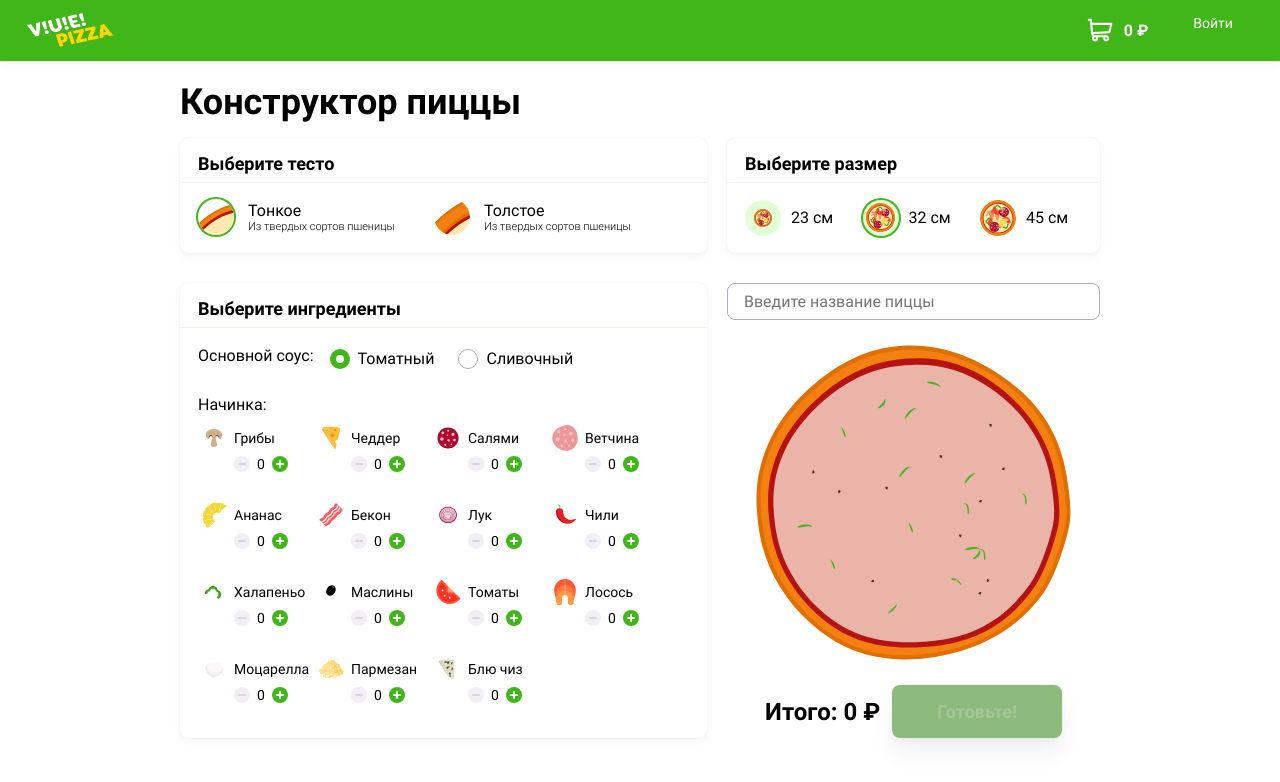
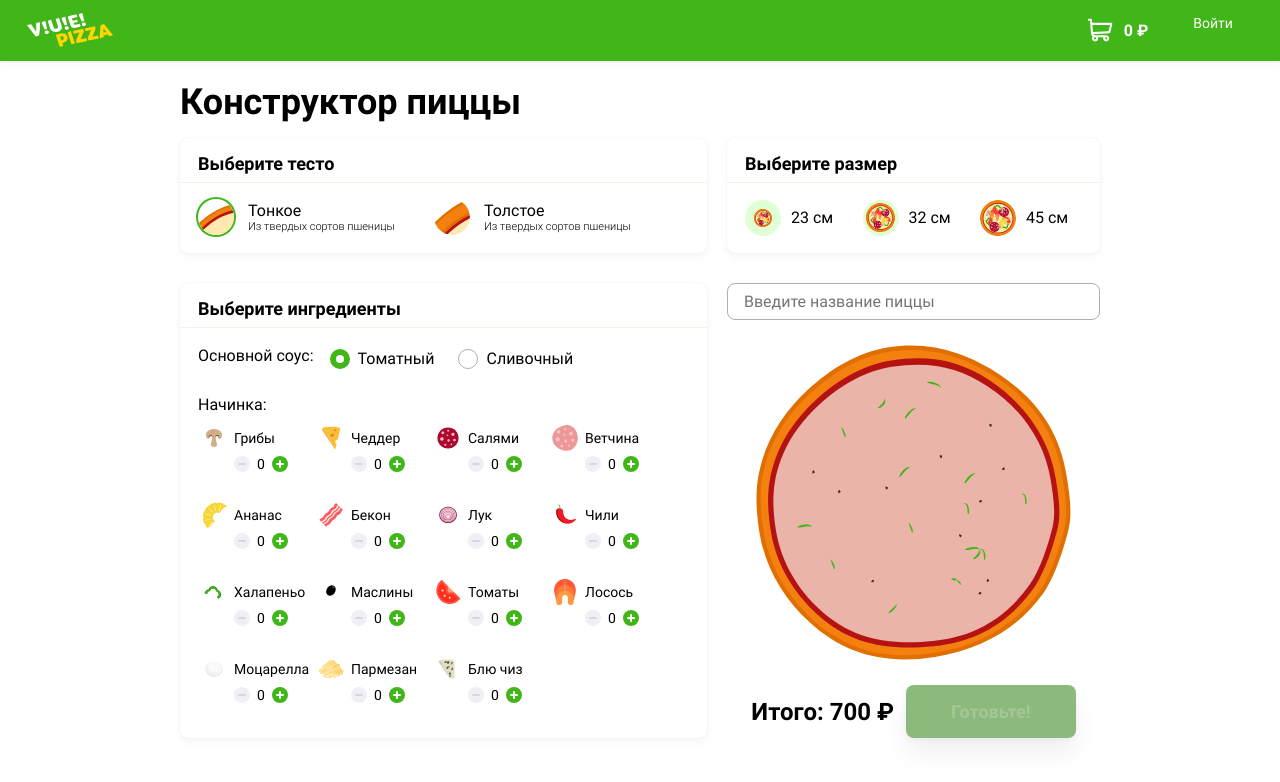
Before and after one commit to kandrukKV/1168091-pizza-1, a Vue app in the folder src/frontend/: page / in a window 1280 px wide. Shown: the top 782 px of the page. Built offline with nearby package versions, Linux system fonts and the light colour scheme; a web font is replaced by a local one.

Commit message:
расчет стоимости + валидация

```diff
--- a/src/frontend/src/modules/builder/BuilderDoughSelector.vue
+++ b/src/frontend/src/modules/builder/BuilderDoughSelector.vue
@@ -12,9 +12,9 @@
           <input
             type="radio"
             name="dought"
-            :value="DOUGH_TYPE[type.name]"
+            :value="type.name"
             class="visually-hidden"
-            :checked="DOUGH_TYPE[type.name] === currentDoughType"
+            :checked="DOUGH_TYPE[type.name] === DOUGH_TYPE[currentDoughType]"
             @change="changeTypeHandler"
           />
           <b>{{ type.name }}</b>
--- a/src/frontend/src/modules/builder/BuilderPizzaView.vue
+++ b/src/frontend/src/modules/builder/BuilderPizzaView.vue
@@ -6,6 +6,8 @@
         type="text"
         name="pizza_name"
         placeholder="Введите название пиццы"
+        :value="pizzaName"
+        @input="changePizzaNameHandler"
       />
     </label>
 
@@ -28,20 +30,39 @@
     </div>
 
     <div class="content__result">
-      <p>Итого: {{ total }} ₽</p>
-      <button type="button" class="button" disabled>Готовьте!</button>
+      <p>Итого: {{ totalPrice }} ₽</p>
+      <button type="button" class="button" :disabled="isDisabledPrepareBtn">
+        Готовьте!
+      </button>
     </div>
   </div>
 </template>
 
 <script>
-import { DOUGH_SIZE, INGREDIENT } from "../../common/constants";
+import {
+  DOUGH_SIZE,
+  INGREDIENT,
+  DOUGH_TYPE,
+  SAUCE,
+} from "../../common/constants";
 export default {
   name: `BuilderPizzaView`,
   props: {
     currentPizzaParams: {
       type: Object,
       required: true,
+    },
+    totalPrice: {
+      type: Number,
+      default: 0,
+    },
+    pizzaName: {
+      type: String,
+      default: "",
+    },
+    isDisabledPrepareBtn: {
+      type: Boolean,
+      default: true,
     },
   },
   data() {
@@ -55,13 +76,11 @@ export default {
       return ingredients.filter((item) => item.count > 0);
     },
     doughTypeClass() {
-      return DOUGH_SIZE[this.currentPizzaParams.doughType];
+      const doughType = DOUGH_TYPE[this.currentPizzaParams.doughType];
+      return DOUGH_SIZE[doughType];
     },
     sauceClass() {
-      return this.currentPizzaParams.sauce;
-    },
-    total() {
-      return 0;
+      return SAUCE[this.currentPizzaParams.sauce];
     },
   },
   methods: {
@@ -74,6 +93,9 @@ export default {
       }
       return ``;
     },
+    changePizzaNameHandler(evt) {
+      this.$emit("changePizzaValue", evt.target.value);
+    },
   },
 };
 </script>
--- a/src/frontend/src/modules/builder/BuilderSauceSelector.vue
+++ b/src/frontend/src/modules/builder/BuilderSauceSelector.vue
@@ -10,8 +10,8 @@
       <input
         type="radio"
         name="sauce"
-        :value="SAUCE[sauce.name]"
-        :checked="currentSauce === SAUCE[sauce.name]"
+        :value="sauce.name"
+        :checked="currentSauce === sauce.name"
         @change="changeSauceHandler"
       />
       <span>{{ sauce.name }}</span>
@@ -20,7 +20,6 @@
 </template>
 
 <script>
-import { SAUCE } from "../../common/constants";
 export default {
   name: `BuilderSauceSelector`,
   props: {
@@ -33,11 +32,6 @@ export default {
       required: true,
     },
   },
-  data() {
-    return {
-      SAUCE,
-    };
-  },
   methods: {
     changeSauceHandler(evt) {
       this.$emit("setSauce", evt.target.value);
--- a/src/frontend/src/modules/builder/BuilderSizeSelector.vue
+++ b/src/frontend/src/modules/builder/BuilderSizeSelector.vue
@@ -13,7 +13,7 @@
           <input
             type="radio"
             name="diameter"
-            :value="PIZZA_SIZE[size.name]"
+            :value="size.name"
             class="visually-hidden"
             :checked="currentSize === PIZZA_SIZE[size.name]"
             @change="changeSizeHandler"
--- a/src/frontend/src/views/Index.vue
+++ b/src/frontend/src/views/Index.vue
@@ -24,7 +24,13 @@
           @incIngredientCount="incIngredientCount"
           @decIngredientCount="decIngredientCount"
         />
-        <BuilderPizzaView :current-pizza-params="currentPizzaParams" />
+        <BuilderPizzaView
+          :current-pizza-params="currentPizzaParams"
+          :totalPrice="totalPrice"
+          :pizzaName="currentPizzaParams.pizzaName"
+          :isDisabledPrepareBtn="isDisabledPrepareBtn"
+          @changePizzaValue="changePizzaValue"
+        />
       </div>
     </form>
   </main>
@@ -50,14 +56,40 @@ export default {
     return {
       pizza,
       currentPizzaParams: {
-        doughType: `light`,
-        size: `normal`,
-        sauce: `tomato`,
+        pizzaName: "",
+        doughType: pizza.dough[0].name,
+        size: pizza.sizes[1].name,
+        sauce: pizza.sauces[0].name,
         ingredients: adaptIngredients(pizza.ingredients),
       },
     };
   },
-  computed: {},
+  computed: {
+    ingredientsPrice() {
+      return this.currentPizzaParams.ingredients.reduce((acc, val) => {
+        return acc + val.count * val.price;
+      }, 0);
+    },
+    totalPrice() {
+      const { doughType, size, sauce } = this.currentPizzaParams;
+      const { multiplier } = pizza.sizes.find((item) => item.name === size);
+      const { price: doughPrice } = pizza.dough.find(
+        (item) => item.name === doughType
+      );
+      const { price: saucePrice } = pizza.sauces.find(
+        (item) => item.name === sauce
+      );
+      const total =
+        multiplier * (doughPrice + saucePrice + this.ingredientsPrice);
+
+      return total;
+    },
+    isDisabledPrepareBtn() {
+      return (
+        this.ingredientsPrice === 0 || this.currentPizzaParams.pizzaName === ""
+      );
+    },
+  },
   methods: {
     setCurrentDoughType(doughType) {
       this.currentPizzaParams.doughType = doughType;
@@ -92,6 +124,9 @@ export default {
         count
       );
     },
+    changePizzaValue(pizzaName) {
+      this.currentPizzaParams.pizzaName = pizzaName;
+    },
   },
 };
 </script>
```
Also changed, not shown: 1 other file (tests, documents, lock files or other folders).
